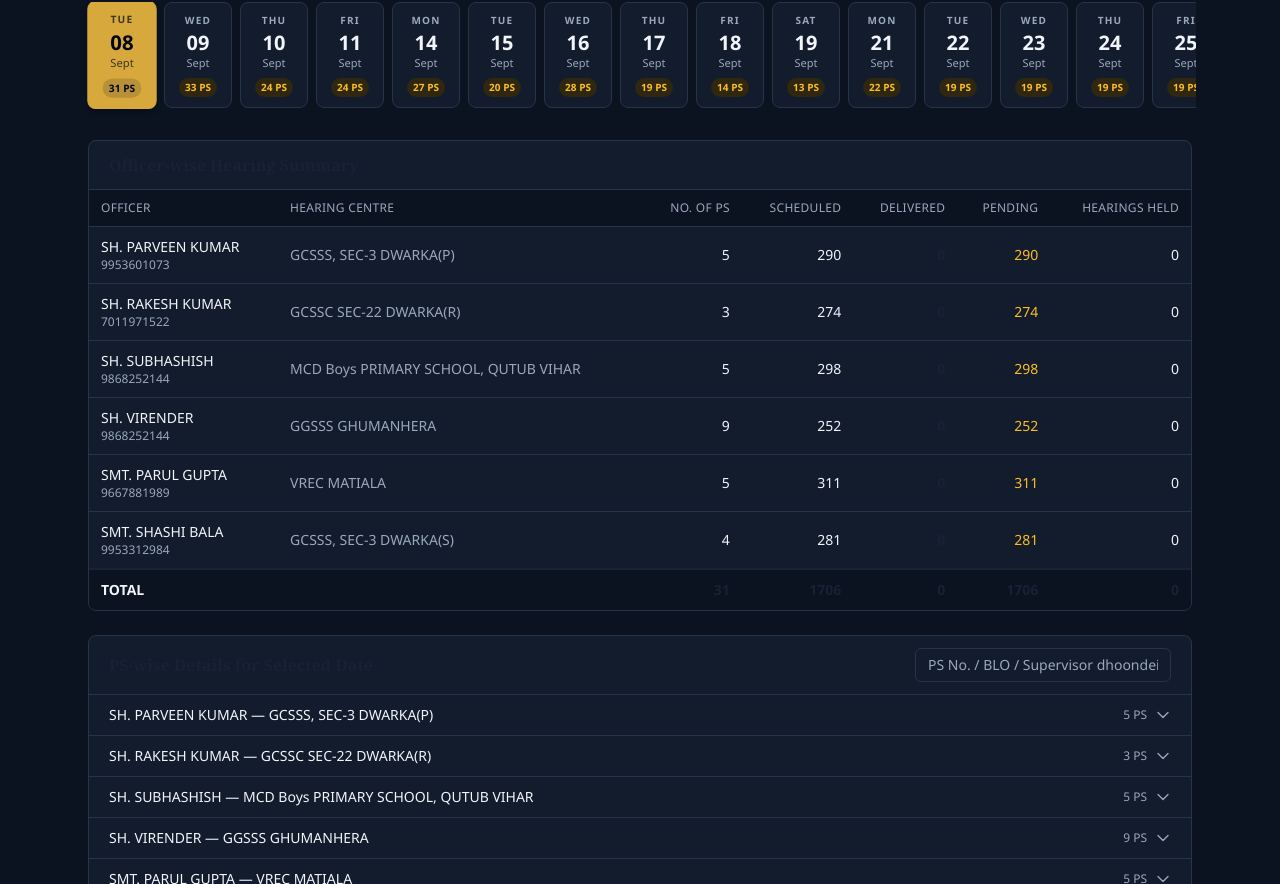
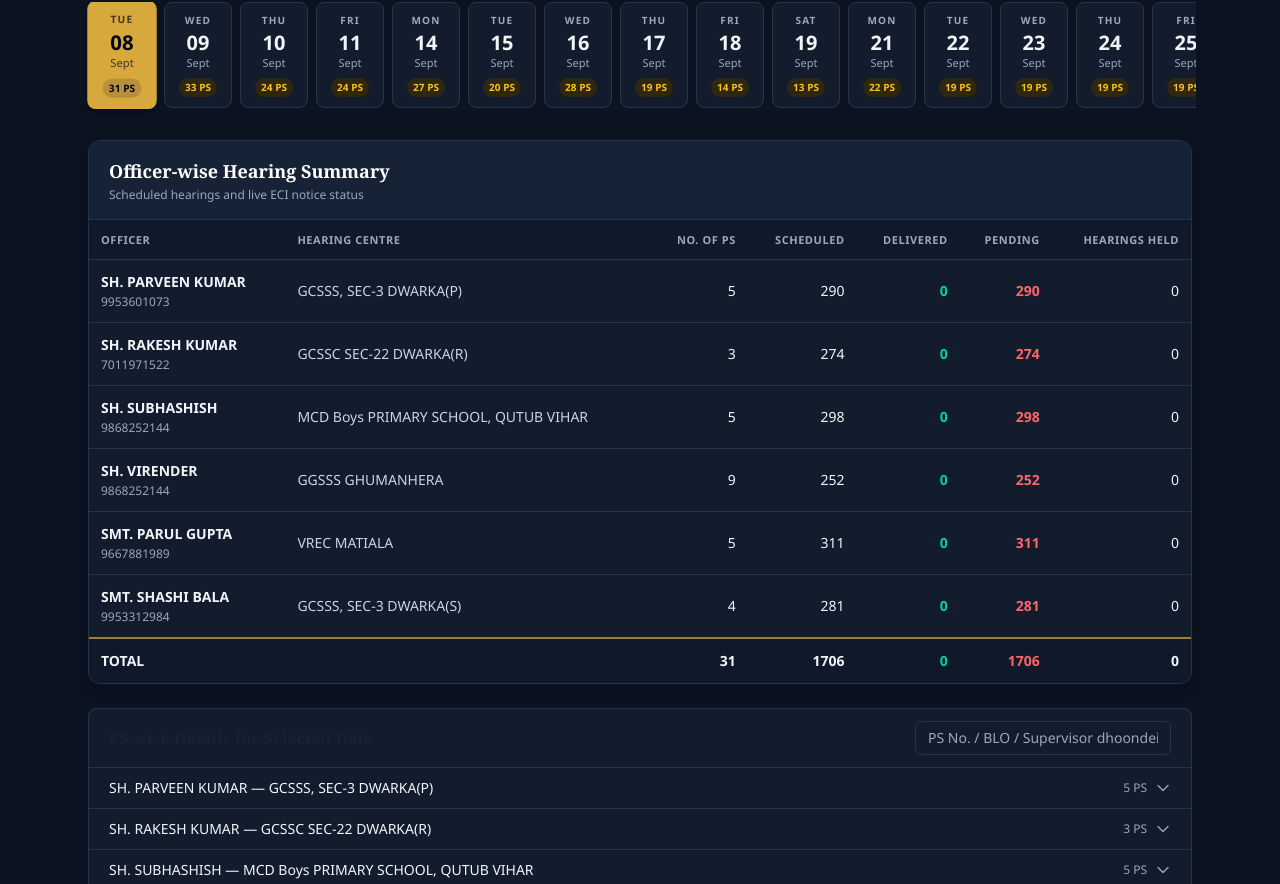
Before and after one commit to anacambridge-max/matiala_dashboard, a Next.js app: page / in a window 1280 px wide. Shown: the part 483-1367 px from the top of the page. Built offline with nearby package versions, Linux system fonts and the light colour scheme.

Commit message:
Polish hearing summary dashboard table

```diff
--- a/src/components/OfficerSummaryTable.tsx
+++ b/src/components/OfficerSummaryTable.tsx
@@ -5,9 +5,9 @@ interface Props {
   totals: OfficerSummaryRow;
 }
 
-function Cell({ children, strong }: { children: React.ReactNode; strong?: boolean }) {
+function Cell({ children, strong, className = "" }: { children: React.ReactNode; strong?: boolean; className?: string }) {
   return (
-    <td className={`px-3 py-2.5 text-right tabular-nums ${strong ? "font-semibold text-navy" : ""}`}>
+    <td className={`px-3 py-3 text-right tabular-nums ${strong ? "font-semibold" : ""} ${className}`}>
       {children}
     </td>
   );
@@ -15,55 +15,54 @@ function Cell({ children, strong }: { children: React.ReactNode; strong?: boolea
 
 export default function OfficerSummaryTable({ rows, totals }: Props) {
   return (
-    <div className="rounded-lg border border-border bg-card overflow-hidden">
-      <div className="px-4 sm:px-5 py-3 border-b border-border">
-        <h2 className="font-serif text-base font-semibold text-navy">
-          Officer-wise Hearing Summary
-        </h2>
+    <div className="rounded-xl border border-border bg-card overflow-hidden shadow-lg shadow-black/10">
+      <div className="px-4 sm:px-5 py-4 border-b border-border bg-[#162236]">
+        <div className="flex items-center justify-between gap-3">
+          <div>
+            <h2 className="font-serif text-lg font-semibold text-white">
+              Officer-wise Hearing Summary
+            </h2>
+            <p className="text-xs text-ink-soft mt-0.5">Scheduled hearings and live ECI notice status</p>
+          </div>
+        </div>
       </div>
       <div className="overflow-x-auto thin-scroll">
         <table className="w-full text-sm min-w-[720px]">
           <thead>
-            <tr className="bg-paper text-ink-soft text-xs uppercase tracking-wide">
-              <th className="px-3 py-2.5 text-left font-medium">Officer</th>
-              <th className="px-3 py-2.5 text-left font-medium">Hearing Centre</th>
-              <th className="px-3 py-2.5 text-right font-medium">No. of PS</th>
-              <th className="px-3 py-2.5 text-right font-medium">Scheduled</th>
-              <th className="px-3 py-2.5 text-right font-medium">Delivered</th>
-              <th className="px-3 py-2.5 text-right font-medium">Pending</th>
-              <th className="px-3 py-2.5 text-right font-medium">Hearings Held</th>
+            <tr className="bg-[#0f1929] text-ink-soft text-[11px] uppercase tracking-wider">
+              <th className="px-3 py-3 text-left font-semibold">Officer</th>
+              <th className="px-3 py-3 text-left font-semibold">Hearing Centre</th>
+              <th className="px-3 py-3 text-right font-semibold">No. of PS</th>
+              <th className="px-3 py-3 text-right font-semibold">Scheduled</th>
+              <th className="px-3 py-3 text-right font-semibold">Delivered</th>
+              <th className="px-3 py-3 text-right font-semibold">Pending</th>
+              <th className="px-3 py-3 text-right font-semibold">Hearings Held</th>
             </tr>
           </thead>
           <tbody>
             {rows.map((r, i) => (
-              <tr key={`${r.officer}-${r.hearingCentre}-${i}`} className="border-t border-border">
-                <td className="px-3 py-2.5">
-                  <div className="font-medium text-ink">{r.officer}</div>
-                  <div className="text-xs text-ink-soft">{r.officerMobile}</div>
+              <tr key={`${r.officer}-${r.hearingCentre}-${i}`} className="border-t border-border hover:bg-[#18263a] transition-colors">
+                <td className="px-3 py-3">
+                  <div className="font-semibold text-slate-100">{r.officer}</div>
+                  <div className="text-xs text-ink-soft mt-0.5">{r.officerMobile}</div>
                 </td>
-                <td className="px-3 py-2.5 text-ink-soft">{r.hearingCentre}</td>
+                <td className="px-3 py-3 text-slate-300">{r.hearingCentre}</td>
                 <Cell>{r.noOfPs}</Cell>
                 <Cell>{r.totalScheduled}</Cell>
-                <Cell strong>{r.totalDelivered}</Cell>
-                <Cell>
-                  <span className={r.totalPending > 0 ? "text-warning font-medium" : ""}>
-                    {r.totalPending}
-                  </span>
-                </Cell>
+                <Cell strong className="text-emerald-400">{r.totalDelivered}</Cell>
+                <Cell strong className="text-red-400">{r.totalPending}</Cell>
                 <Cell>{r.totalHearingsHeld}</Cell>
               </tr>
             ))}
           </tbody>
           <tfoot>
-            <tr className="border-t-2 border-navy bg-paper font-semibold">
-              <td className="px-3 py-2.5" colSpan={2}>
-                TOTAL
-              </td>
-              <Cell strong>{totals.noOfPs}</Cell>
-              <Cell strong>{totals.totalScheduled}</Cell>
-              <Cell strong>{totals.totalDelivered}</Cell>
-              <Cell strong>{totals.totalPending}</Cell>
-              <Cell strong>{totals.totalHearingsHeld}</Cell>
+            <tr className="border-t-2 border-accent/70 bg-[#0f1929] font-semibold">
+              <td className="px-3 py-3 text-slate-100" colSpan={2}>TOTAL</td>
+              <Cell>{totals.noOfPs}</Cell>
+              <Cell>{totals.totalScheduled}</Cell>
+              <Cell strong className="text-emerald-400">{totals.totalDelivered}</Cell>
+              <Cell strong className="text-red-400">{totals.totalPending}</Cell>
+              <Cell>{totals.totalHearingsHeld}</Cell>
             </tr>
           </tfoot>
         </table>
```
